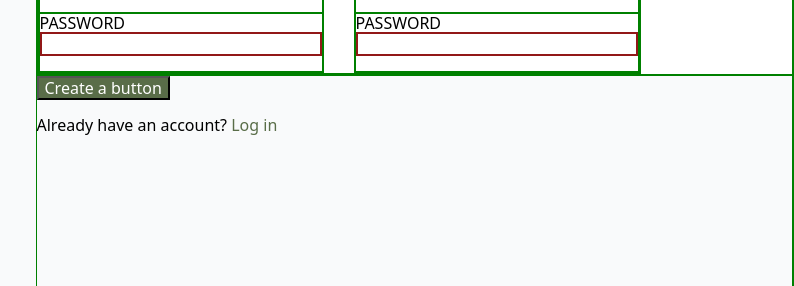
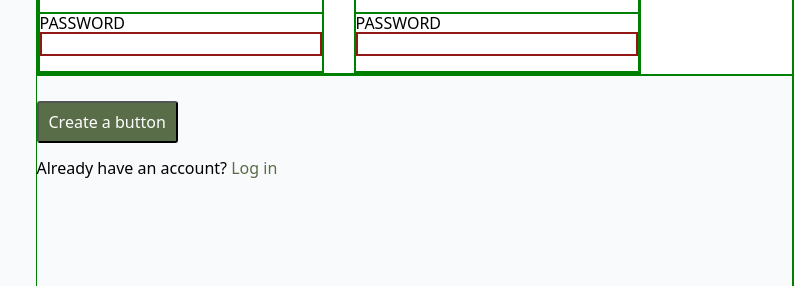
Before and after one commit to mwendapax/signup, a plain HTML site: page index.html in a window 1280 px wide. Shown: the part 458-744 px from the top of the page, 486-1280 px from the left. Drawn offline with Linux system fonts and the light colour scheme.

Commit message:
Feat: Add button spacing to match design

```diff
--- a/styles.css
+++ b/styles.css
@@ -107,6 +107,12 @@ input {
     gap: 30px;
 }
 
+button {
+    padding: 10px;
+    border-radius: 3px;
+    margin-top: 25px;
+}
+
 /* Colours */
 
 main {
```
